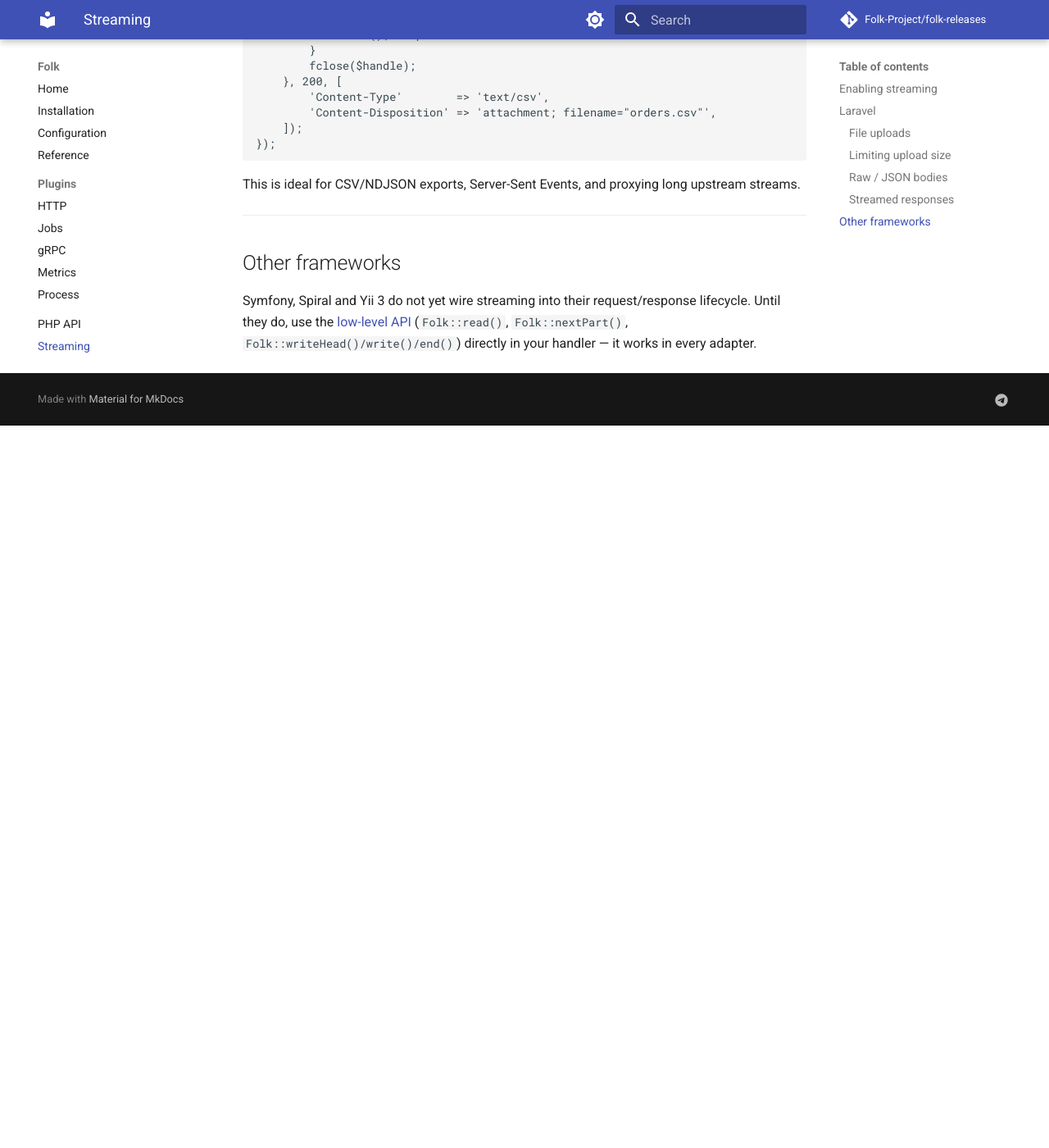
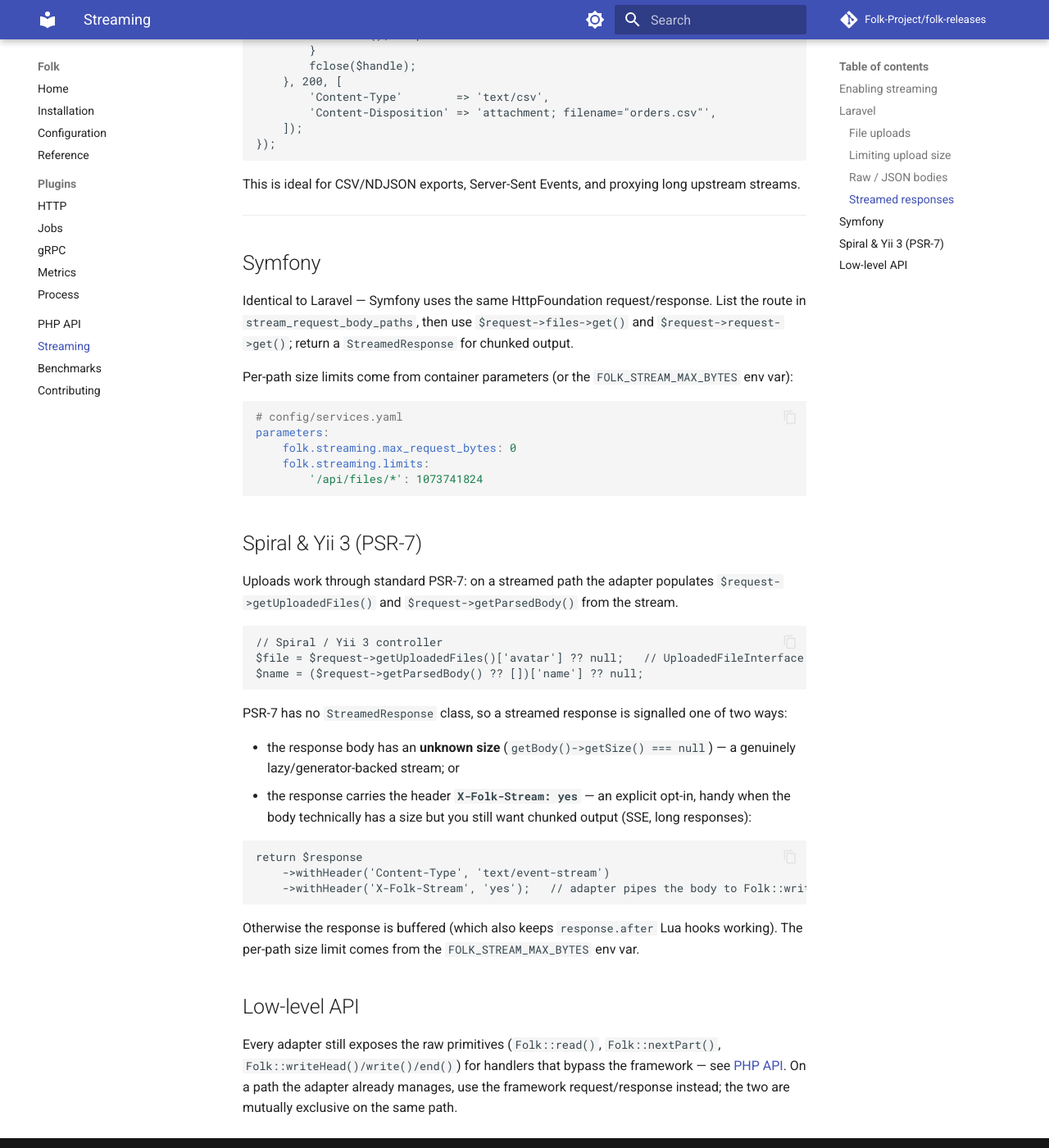
Before and after one commit to Folk-Project/folk-releases, an MkDocs documentation site: the page built from docs/streaming.md, in a window 1280 px wide and 1400 px high, scrolled down 3406 px. Shown: the whole window at 82% size. Built offline with MkDocs 1.6.1 and Material for MkDocs 9.7.7, drawn with Linux system fonts in a browser that asks for light colours; comment, search, counter and statistics services are not loaded; before the commit the page ends 3925 px from its top, so only the background shows below that; some of the changed text lies outside the part shown.

Commit message:
docs: streaming for Symfony/Spiral/Yii3 + phase 73 release notes (#73)
streaming.md: all four adapters wired (Symfony like Laravel; Spiral/Yii3 PSR-7
uploaded files + X-Folk-Stream response opt-in). RELEASE_NOTES: phase 73
(folk/sdk 0.3.6, folk/symfony 0.1.3, folk/spiral 0.1.3, folk/yii3 0.1.2), closes #73.

Co-Authored-By: Claude Opus 4.8 (1M context) <noreply@anthropic.com>

````diff
--- a/docs/streaming.md
+++ b/docs/streaming.md
@@ -19,12 +19,12 @@ There are two ways to use it:
 
 Framework wiring status:
 
-| Framework | Request (uploads) | Response | Notes |
-|-----------|:-----------------:|:--------:|-------|
-| **Laravel** | ✅ | ✅ | This page |
-| Symfony | — | — | Use the low-level API for now |
-| Spiral | — | — | Use the low-level API for now |
-| Yii 3 | — | — | Use the low-level API for now |
+| Framework | Request (uploads) | Response | Response streaming trigger |
+|-----------|:-----------------:|:--------:|----------------------------|
+| **Laravel** | ✅ | ✅ | `StreamedResponse` |
+| **Symfony** | ✅ | ✅ | `StreamedResponse` |
+| **Spiral** | ✅ | ✅ | `X-Folk-Stream: yes` / unknown body size |
+| **Yii 3** | ✅ | ✅ | `X-Folk-Stream: yes` / unknown body size |
 
 ---
 
@@ -168,9 +168,56 @@ upstream streams.
 
 ---
 
-## Other frameworks
+## Symfony
 
-Symfony, Spiral and Yii 3 do not yet wire streaming into their request/response
-lifecycle. Until they do, use the [low-level API](php-api.md#request-body-streaming)
-(`Folk::read()`, `Folk::nextPart()`, `Folk::writeHead()/write()/end()`) directly
-in your handler — it works in every adapter.
+Identical to Laravel — Symfony uses the same HttpFoundation request/response.
+List the route in `stream_request_body_paths`, then use `$request->files->get()`
+and `$request->request->get()`; return a `StreamedResponse` for chunked output.
+
+Per-path size limits come from container parameters (or the `FOLK_STREAM_MAX_BYTES`
+env var):
+
+```yaml
+# config/services.yaml
+parameters:
+    folk.streaming.max_request_bytes: 0
+    folk.streaming.limits:
+        '/api/files/*': 1073741824
+```
+
+## Spiral & Yii 3 (PSR-7)
+
+Uploads work through standard PSR-7: on a streamed path the adapter populates
+`$request->getUploadedFiles()` and `$request->getParsedBody()` from the stream.
+
+```php
+// Spiral / Yii 3 controller
+$file = $request->getUploadedFiles()['avatar'] ?? null;   // UploadedFileInterface
+$name = ($request->getParsedBody() ?? [])['name'] ?? null;
+```
+
+PSR-7 has no `StreamedResponse` class, so a streamed response is signalled one of
+two ways:
+
+- the response body has an **unknown size** (`getBody()->getSize() === null`) — a
+  genuinely lazy/generator-backed stream; or
+- the response carries the header **`X-Folk-Stream: yes`** — an explicit opt-in,
+  handy when the body technically has a size but you still want chunked output
+  (SSE, long responses):
+
+```php
+return $response
+    ->withHeader('Content-Type', 'text/event-stream')
+    ->withHeader('X-Folk-Stream', 'yes');   // adapter pipes the body to Folk::write
+```
+
+Otherwise the response is buffered (which also keeps `response.after` Lua hooks
+working). The per-path size limit comes from the `FOLK_STREAM_MAX_BYTES` env var.
+
+## Low-level API
+
+Every adapter still exposes the raw primitives (`Folk::read()`,
+`Folk::nextPart()`, `Folk::writeHead()/write()/end()`) for handlers that bypass
+the framework — see [PHP API](php-api.md#request-body-streaming). On a path the
+adapter already manages, use the framework request/response instead; the two are
+mutually exclusive on the same path.
````
Also changed, not shown: RELEASE_NOTES.md (+52 -14 lines).
